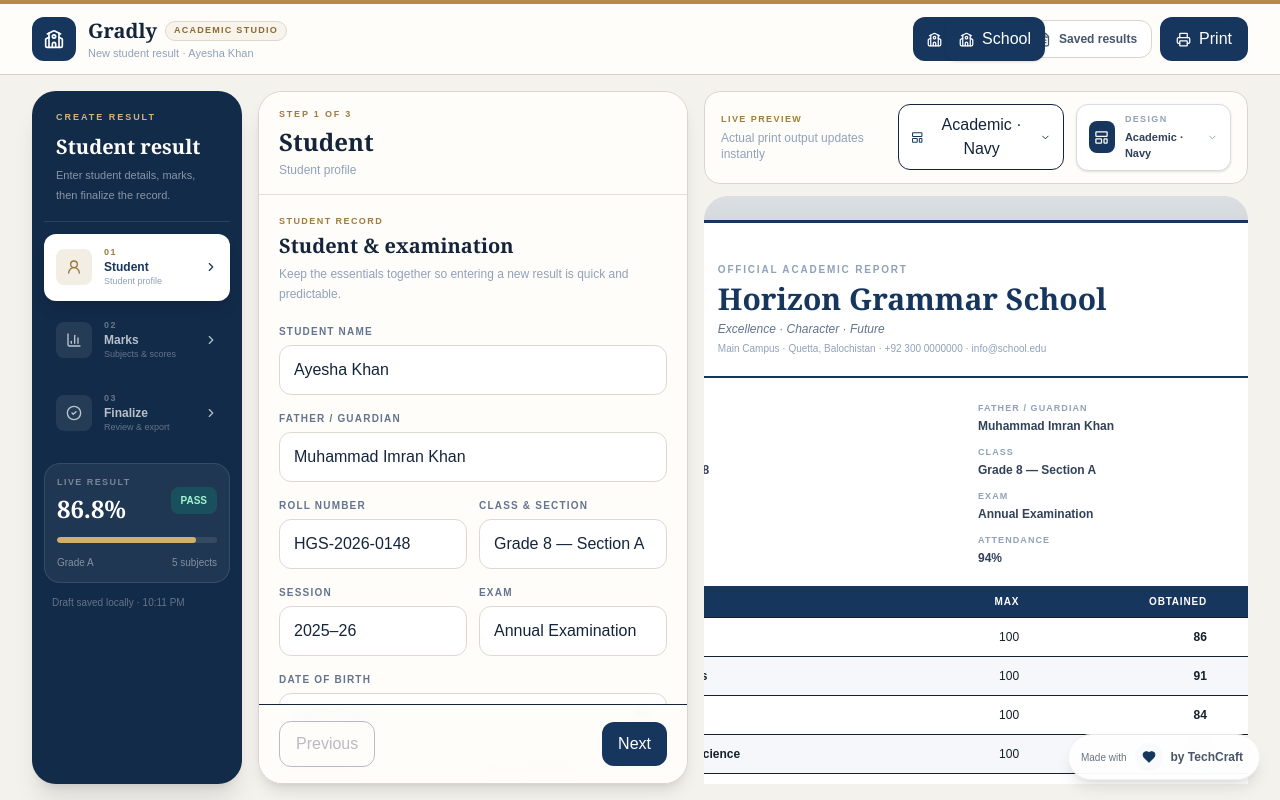
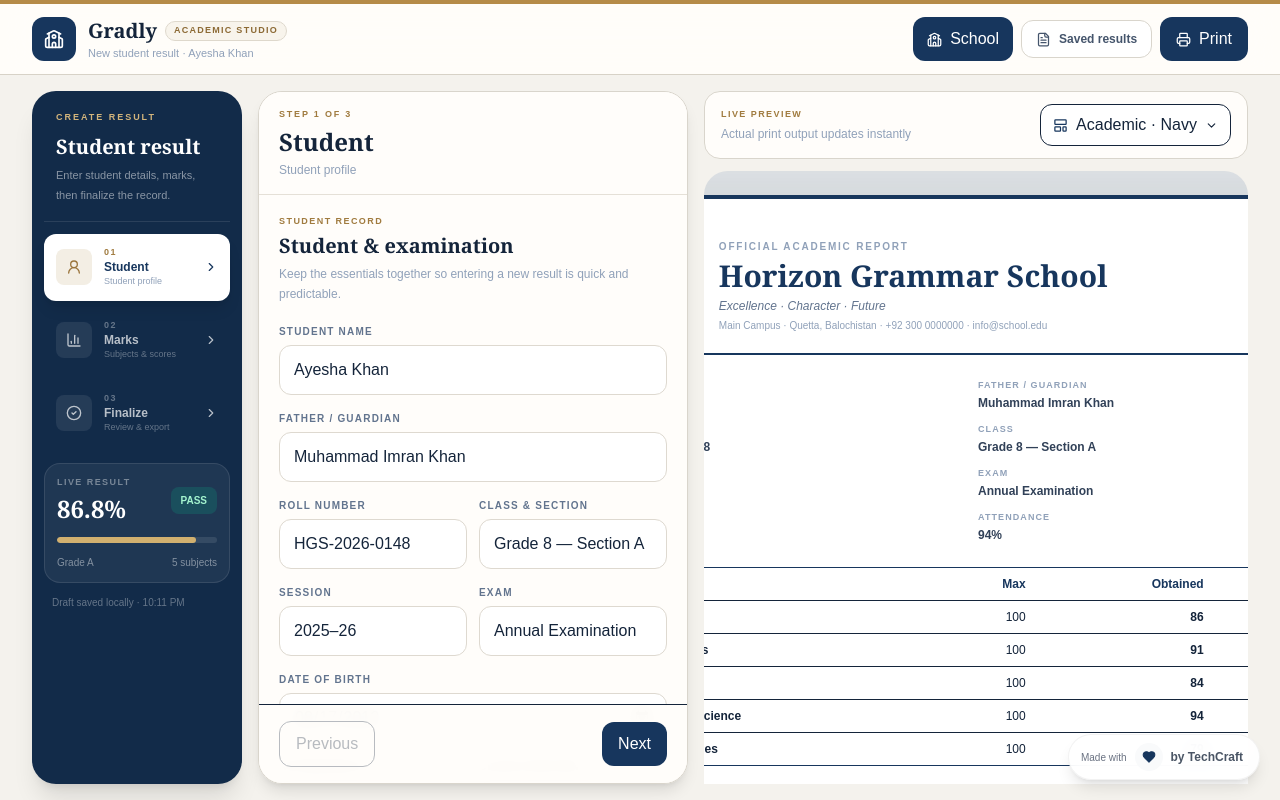
Before and after one commit to merajNizBaloch/gradly, a Next.js app: page / in a window 1280 px wide. Built offline with nearby package versions, Linux system fonts and the light colour scheme.

Commit message:
Remove legacy workspace controllers from layout

```diff
--- a/src/app/layout.tsx
+++ b/src/app/layout.tsx
@@ -3,10 +3,6 @@
 import "./globals.css";
 import SiteFooter from "./components/site-footer";
 import ResultDownload from "./components/result-download";
-import SchoolLogoSync from "./components/school-logo-sync";
-import ResultCardStyles from "./components/result-card-styles";
-import SafeGlobalSettings from "./components/safe-global-settings";
-import PreviewDesignControl from "./components/preview-design-control";
 
 export const metadata: Metadata = {
   title: "Gradly — Academic Result Studio",
@@ -19,10 +15,6 @@
       <body>
         <Suspense fallback={null}>
           {children}
-          <SchoolLogoSync />
-          <SafeGlobalSettings />
-          <PreviewDesignControl />
-          <ResultCardStyles />
           <ResultDownload />
           <SiteFooter />
         </Suspense>
```
